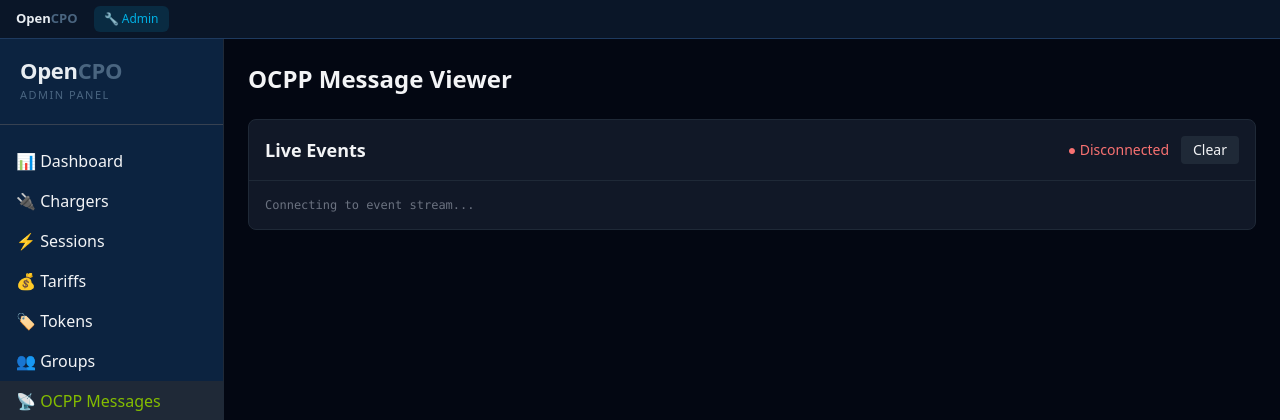
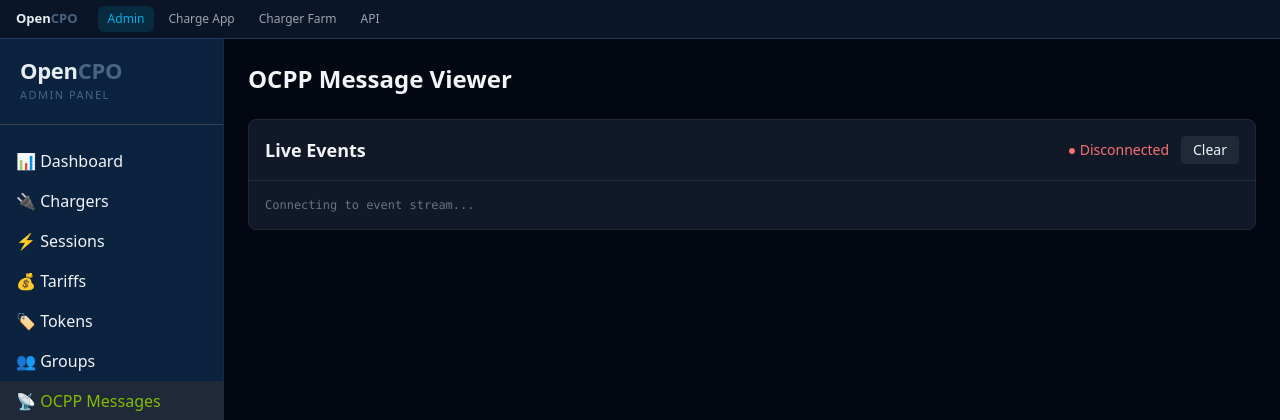
Before and after one commit to opencpo/opencpo-admin, a FastAPI app: page /ocpp in a window 1280 px wide. Shown: the top 420 px of the page. Run offline with FastAPI, Linux system fonts and the light colour scheme; parts of the project's set-up code (start-up, migrations or seed data) failed here and were passed over; some libraries are stand-ins or nearby versions.

Commit message:
nav: add top bar links to Charge App, Charger Farm, API

```diff
--- a/templates/base.html
+++ b/templates/base.html
@@ -31,9 +31,11 @@
 <body class="h-full bg-gray-950 text-gray-100">
 <!-- Top Nav -->
 <nav style="display:flex;align-items:center;gap:4px;padding:6px 16px;background:#0a1628;border-bottom:1px solid #1e3a5f;font-size:12px;position:sticky;top:0;z-index:9999;overflow-x:auto;white-space:nowrap;">
-  <span style="color:#e8edf2;font-weight:600;font-size:13px;margin-right:12px;">Open<span style="color:#4a6580;">CPO</span></span>
-  <a href="/" style="color:#00B0E4;text-decoration:none;padding:4px 10px;border-radius:6px;background:#00B0E422;">🔧 Admin</a>
-
+  <span style="color:#e8edf2;font-weight:600;font-size:13px;margin-right:16px;">Open<span style="color:#4a6580;">CPO</span></span>
+  <a href="/" style="color:#00B0E4;text-decoration:none;padding:4px 10px;border-radius:6px;background:#00B0E422;">Admin</a>
+  <a href="https://app.opencpo.io" style="color:#9ca3af;text-decoration:none;padding:4px 10px;">Charge App</a>
+  <a href="https://farm.opencpo.io" style="color:#9ca3af;text-decoration:none;padding:4px 10px;">Charger Farm</a>
+  <a href="https://api.opencpo.io/docs" style="color:#9ca3af;text-decoration:none;padding:4px 10px;">API</a>
 </nav>
 
     <div class="flex h-full">
```
